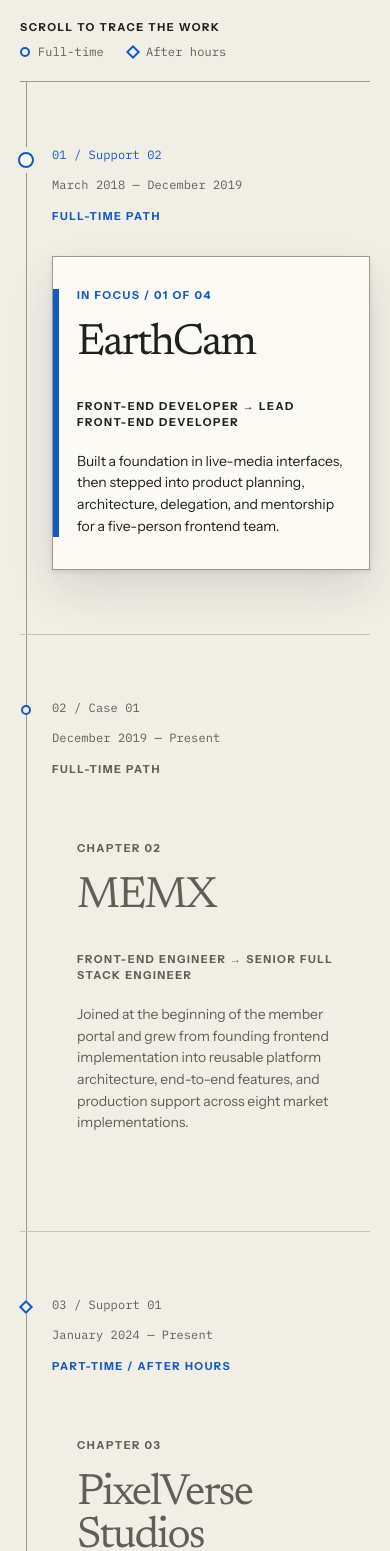
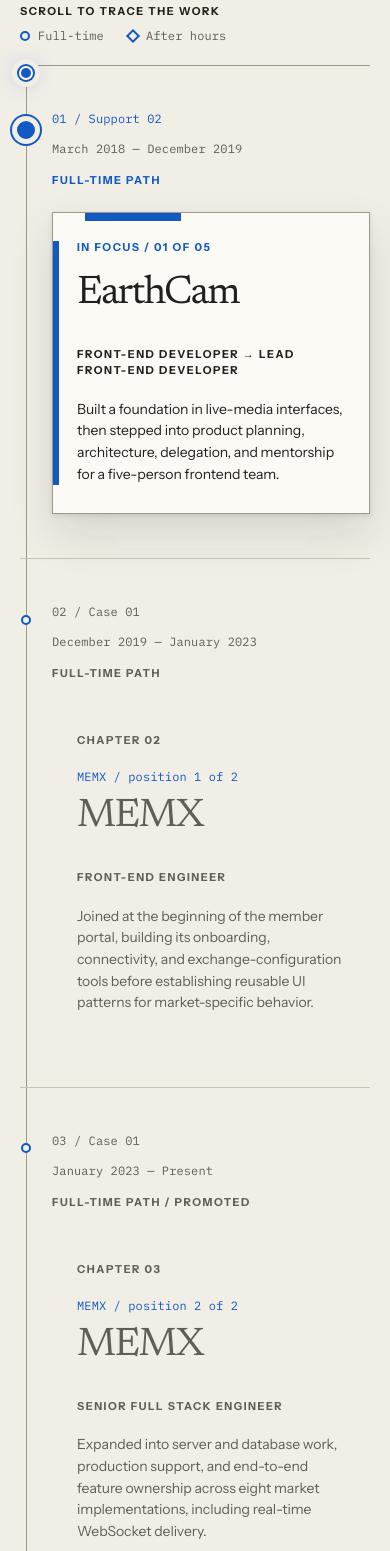
Before and after one commit to parfuso-pvs/portfolio, a Next.js app: page /about in a window 390 px wide. Shown: the part 3737-5288 px from the top of the page. Built offline with nearby package versions, Linux system fonts and the light colour scheme.

Commit message:
refactor(PORT-702): deepen career progression

```diff
--- a/src/components/about/career-journey.tsx
+++ b/src/components/about/career-journey.tsx
@@ -11,6 +11,7 @@
   kind: "after-hours" | "full-time";
   name: string;
   roles: string;
+  seriesLabel?: string;
   start: { dateTime: string; label: string };
 };
 
@@ -37,6 +38,7 @@
   const activeIndexRef = useRef(0);
   const itemRefs = useRef<Array<HTMLLIElement | null>>([]);
   const listRef = useRef<HTMLOListElement>(null);
+  const progressHeadRef = useRef<HTMLSpanElement>(null);
   const progressRef = useRef<HTMLSpanElement>(null);
 
   useEffect(() => {
@@ -46,9 +48,10 @@
       animationFrame = 0;
 
       const list = listRef.current;
+      const progressHead = progressHeadRef.current;
       const progress = progressRef.current;
 
-      if (!list || !progress) return;
+      if (!list || !progress || !progressHead) return;
 
       const anchor = window.innerHeight * 0.5;
       const listBounds = list.getBoundingClientRect();
@@ -58,6 +61,7 @@
       );
 
       progress.style.transform = `scaleY(${journeyProgress})`;
+      progressHead.style.transform = `translate(-50%, ${journeyProgress * listBounds.height}px)`;
 
       let nextActiveIndex = 0;
 
@@ -91,14 +95,16 @@
     };
   }, []);
 
+  const entryCount = String(entries.length).padStart(2, "0");
+
   return (
-    <div className="mt-16 lg:mt-24">
+    <div className="mt-12 lg:mt-16">
       <div className="grid gap-5 border-y border-line-strong py-5 sm:grid-cols-[minmax(0,1fr)_auto] sm:items-center">
         <div className="flex items-center gap-4">
           <span className="registration-mark" aria-hidden="true" />
           <div>
             <p className="type-label text-accent">One chronology</p>
-            <p className="type-mono text-muted mt-2">Career file / 01—04</p>
+            <p className="type-mono text-muted mt-2">Career file / 01—{entryCount}</p>
           </div>
         </div>
         <div className="sm:text-right">
@@ -129,7 +135,12 @@
         />
         <span
           ref={progressRef}
-          className="absolute top-0 bottom-0 left-[0.375rem] w-px origin-top bg-accent [transform:scaleY(0)] will-change-transform lg:left-1/4"
+          className="absolute top-0 bottom-0 left-[0.375rem] w-[3px] -translate-x-px origin-top bg-accent shadow-[0_0_12px_color-mix(in_srgb,var(--blueprint)_30%,transparent)] [transform:scaleY(0)] will-change-transform lg:left-1/4"
+          aria-hidden="true"
+        />
+        <span
+          ref={progressHeadRef}
+          className="absolute top-0 left-[0.375rem] z-20 h-3.5 w-3.5 rounded-pill border-2 border-paper-raised bg-accent shadow-[0_0_0_2px_var(--blueprint),0_0_0_7px_var(--paper-canvas),0_0_20px_color-mix(in_srgb,var(--blueprint)_58%,transparent)] [transform:translate(-50%,0)] will-change-transform lg:left-1/4"
           aria-hidden="true"
         />
 
@@ -147,14 +158,14 @@
               }}
               aria-current={isActive ? "step" : undefined}
               data-state={state}
-              className="relative isolate grid gap-8 border-b border-line py-16 pl-8 sm:pl-10 lg:min-h-[34rem] lg:grid-cols-12 lg:items-center lg:gap-6 lg:py-20 lg:pl-0"
+              className="relative isolate grid gap-6 border-b border-line py-11 pl-8 sm:pl-10 lg:min-h-[24rem] lg:grid-cols-12 lg:items-center lg:gap-6 lg:py-12 lg:pl-0"
             >
               <span
-                className={`absolute top-[4.35rem] left-[0.375rem] z-10 -translate-x-1/2 border-2 border-accent transition-[width,height,background-color,transform] duration-500 motion-reduce:transition-none lg:top-1/2 lg:left-1/4 lg:-translate-y-1/2 ${
+                className={`absolute top-[3.45rem] left-[0.375rem] z-10 -translate-x-1/2 border-2 border-accent transition-[width,height,background-color,transform] duration-500 motion-reduce:transition-none lg:top-1/2 lg:left-1/4 lg:-translate-y-1/2 ${
                   isAfterHours ? "rotate-45" : "rounded-pill"
                 } ${
                   isActive
-                    ? "h-4 w-4 bg-paper-raised shadow-[0_0_0_5px_var(--paper-canvas)]"
+                    ? "h-[1.125rem] w-[1.125rem] bg-accent shadow-[0_0_0_5px_var(--paper-canvas),0_0_0_7px_var(--blueprint)]"
                     : isPast
                       ? "h-2.5 w-2.5 bg-accent"
                       : "h-2.5 w-2.5 bg-canvas"
@@ -175,9 +186,9 @@
               </div>
 
               <article
-                className={`relative overflow-hidden border px-6 py-8 transition-[transform,background-color,border-color,box-shadow] duration-700 motion-reduce:transition-none sm:px-8 lg:col-span-8 lg:col-start-5 lg:px-10 lg:py-12 ${
+                className={`relative overflow-hidden border px-6 py-7 transition-[transform,background-color,border-color,box-shadow] duration-500 motion-reduce:transition-none sm:px-8 lg:col-span-8 lg:col-start-5 lg:px-10 lg:py-9 ${
                   isActive
-                    ? "translate-x-0 border-line-strong bg-paper-raised shadow-pinned lg:translate-x-3"
+                    ? "translate-x-0 border-line-strong bg-paper-raised shadow-pinned lg:translate-x-4 lg:scale-[1.02]"
                     : "border-transparent bg-transparent shadow-none"
                 }`}
               >
@@ -190,7 +201,11 @@
                       />
                     ) : null}
                     <span
-                      className="absolute top-8 bottom-8 left-0 w-1.5 bg-accent"
+                      className="absolute top-0 left-8 h-2 w-24 bg-accent lg:left-10"
+                      aria-hidden="true"
+                    />
+                    <span
+                      className="absolute top-7 bottom-7 left-0 w-1.5 bg-accent"
                       aria-hidden="true"
                     />
                   </>
@@ -201,10 +216,15 @@
                     <p
                       className={`type-label mb-5 transition-colors duration-500 motion-reduce:transition-none ${isActive ? "text-accent" : "text-muted"}`}
                     >
-                      {isActive ? `In focus / ${entry.index} of 04` : `Chapter ${entry.index}`}
+                      {isActive
+                        ? `In focus / ${entry.index} of ${entryCount}`
+                        : `Chapter ${entry.index}`}
                     </p>
+                    {entry.seriesLabel ? (
+                      <p className="type-mono text-accent mb-3">{entry.seriesLabel}</p>
+                    ) : null}
                     <h3
-                      className={`type-heading text-[clamp(2.75rem,4.5vw,5rem)] transition-colors duration-500 motion-reduce:transition-none ${isActive ? "text-ink" : "text-muted"}`}
+                      className={`type-heading text-[clamp(2.5rem,4vw,4.25rem)] transition-colors duration-500 motion-reduce:transition-none ${isActive || isPast ? "text-ink" : "text-muted"}`}
                     >
                       {entry.name}
                     </h3>
--- a/src/content/about.ts
+++ b/src/content/about.ts
@@ -57,12 +57,24 @@
         kind: "full-time",
         context: "Full-time path",
         start: { dateTime: "2019-12", label: "December 2019" },
-        end: null,
-        roles: "Front-End Engineer → Senior Full Stack Engineer",
-        body: "Joined at the beginning of the member portal and grew from founding frontend implementation into reusable platform architecture, end-to-end features, and production support across eight market implementations.",
+        end: { dateTime: "2023-01", label: "January 2023" },
+        roles: "Front-End Engineer",
+        seriesLabel: "MEMX / position 1 of 2",
+        body: "Joined at the beginning of the member portal, building its onboarding, connectivity, and exchange-configuration tools before establishing reusable UI patterns for market-specific behavior.",
       },
       {
         index: "03",
+        projectId: "memx",
+        kind: "full-time",
+        context: "Full-time path / promoted",
+        start: { dateTime: "2023-01", label: "January 2023" },
+        end: null,
+        roles: "Senior Full Stack Engineer",
+        seriesLabel: "MEMX / position 2 of 2",
+        body: "Expanded into server and database work, production support, and end-to-end feature ownership across eight market implementations, including real-time WebSocket delivery.",
+      },
+      {
+        index: "04",
         projectId: "pixelverse-studios",
         kind: "after-hours",
         context: "Part-time / after hours",
@@ -72,7 +84,7 @@
         body: "Co-founded a part-time studio for helping local businesses while experimenting with client delivery, web platforms, analytics, and search-oriented systems.",
       },
       {
-        index: "04",
+        index: "05",
         projectId: "domani",
         kind: "after-hours",
         context: "Independent / after hours",
```
Also changed, not shown: 2 other files (tests, documents, lock files or other folders).
